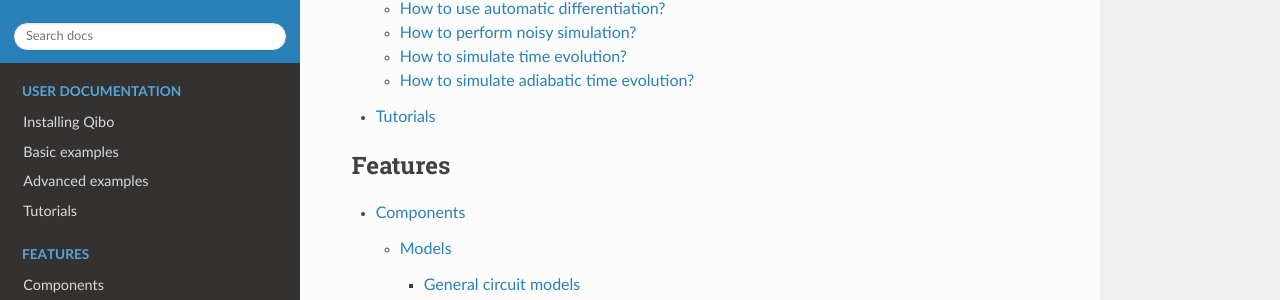
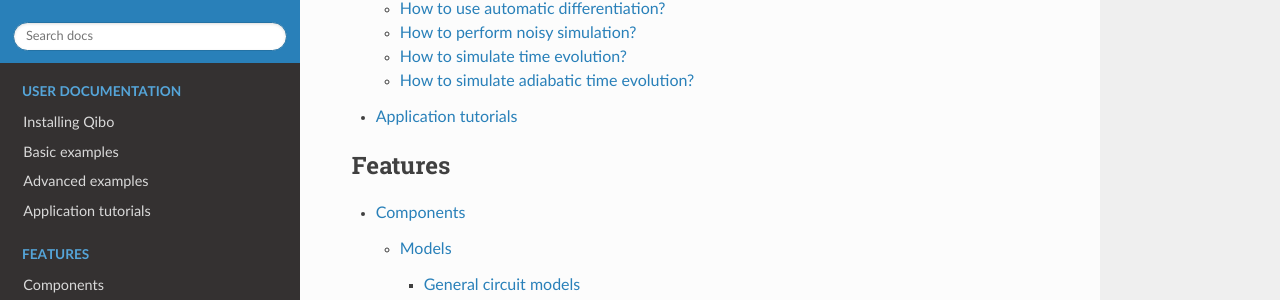
Before and after one commit to qiboteam/qibo, a Sphinx documentation site: the page built from doc/source/index.rst, in a window 1280 px wide and 900 px high, scrolled down 620 px. Shown: the part 151-451 px from the top of the window. Built offline with Sphinx 7.4.7 and the Read the Docs theme 2.0.0, drawn with Linux system fonts in a browser that asks for light colours.

```diff
--- a/doc/source/tutorials.rst
+++ b/doc/source/applications.rst
@@ -1,20 +1,21 @@
-Tutorials
-=========
+Application tutorials
+=====================
 
 In this section we present some examples of quantum circuits applied to specific
 physics problems.
+
 
 .. toctree::
     :maxdepth: 1
 
     tutorials/aavqe/README.md
     tutorials/grover3sat/README.md
-    tutorials/reuploading_classifier/README.md
-    tutorials/unary/README.md
-    tutorials/3_tangle/README.md
-    tutorials/qsvd/README.md
-    tutorials/autoencoder/README.md
     tutorials/hash-grover/README.md
     tutorials/variational_classifier/README.md
+    tutorials/reuploading_classifier/README.md
+    tutorials/autoencoder/README.md
+    tutorials/qsvd/README.md
+    tutorials/3_tangle/README.md
+    tutorials/unary/README.md
     tutorials/adiabatic/README.md
     tutorials/adiabatic3sat/README.md
--- a/doc/source/index.rst
+++ b/doc/source/index.rst
@@ -18,7 +18,7 @@ quantum algorithms. Qibo provides a standard interface for the implementation an
     installation
     examples
     advancedexamples
-    tutorials
+    applications
 
 .. toctree::
     :maxdepth: 3
```
Also changed, not shown: examples/README.md.
